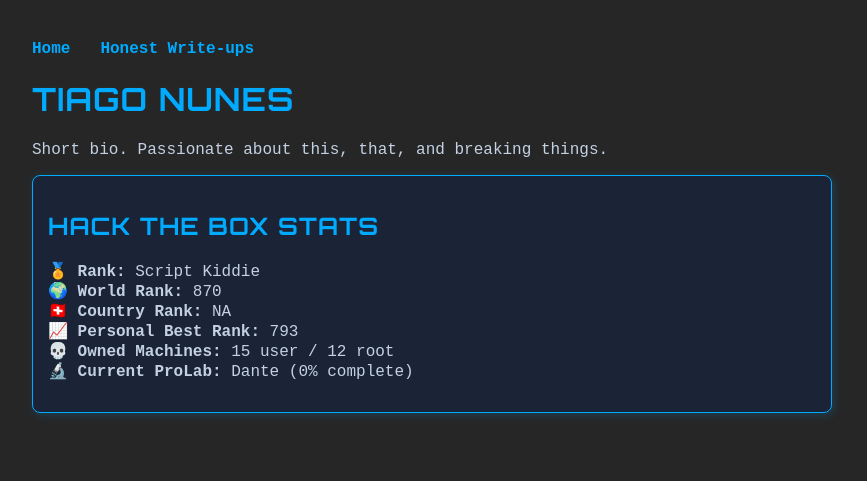
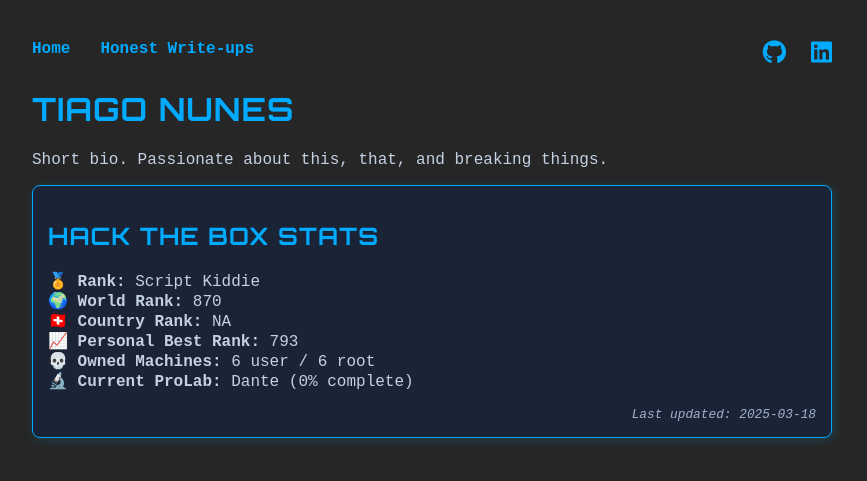
Before and after one commit to tiagomanunes/tiagomanunes.github.io, a Jekyll site: the page built from index.md, in a window 1280 px wide. Shown: the top 481 px of the page, without its empty margins (208-1075 px from the left). Built offline with Jekyll 4.4.1, drawn with Linux system fonts in a browser that asks for light colours.

Commit message:
Add social links and last updated

```diff
--- a/_data/htb.json
+++ b/_data/htb.json
@@ -1,10 +1,11 @@
 {
   "rank": "Script Kiddie",
   "world_rank": 870,
-  "country_rank": NA,
+  "country_rank": "NA",
   "best_rank": 793,
-  "owned_user": 15,
-  "owned_root": 12,
+  "owned_user": 6,
+  "owned_root": 6,
   "prolab": "Dante",
-  "prolab_progress": 0
+  "prolab_progress": 0,
+  "last_updated": "2025-03-18"
 }
--- a/_includes/nav.html
+++ b/_includes/nav.html
@@ -1,4 +1,12 @@
 <nav>
   <a href="{{ "/" | relative_url }}">Home</a>
   <a href="{{ "/writeups/" | relative_url }}">Honest Write-ups</a>
+  <div class="social-icons">
+    <a href="https://github.com/tiagomanunes" target="_blank">
+      <i class="fab fa-github"></i>
+    </a>
+    <a href="https://linkedin.com/in/tiagonunes" target="_blank">
+      <i class="fab fa-linkedin"></i>
+    </a>
+  </div>
 </nav>
--- a/_layouts/default.html
+++ b/_layouts/default.html
@@ -4,8 +4,9 @@
   <meta charset="UTF-8">
   <meta name="viewport" content="width=device-width, initial-scale=1.0">
   <title>{{ page.title }}</title>
-  <link rel="stylesheet" href="{{ "/style.css" | relative_url }}">
+  <link rel="stylesheet" href="{{ "/assets/css/style.css" | relative_url }}">
   <link rel="stylesheet" href="https://fonts.googleapis.com/css2?family=Orbitron:wght@400;700&display=swap">
+  <link rel="stylesheet" href="https://cdnjs.cloudflare.com/ajax/libs/font-awesome/6.4.2/css/all.min.css">
 </head>
 <body>
   {% include nav.html %}
--- a/style.css
+++ b/assets/css/style.css
@@ -71,3 +71,27 @@
   padding: 4px 6px;
   border-radius: 5px;
 }
+
+.last-updated {
+  font-size: 0.8em;
+  font-style: italic;
+  color: #a0b3cc; /* Soft blue-gray */
+  text-align: right;
+  margin-top: 10px;
+}
+
+.social-icons {
+  margin-left: auto; /* Pushes icons to the right */
+  display: flex;
+  gap: 10px;
+}
+
+.social-icons a {
+  color: #00aaff; /* Same cyber blue */
+  font-size: 1.5em;
+  transition: color 0.3s ease-in-out;
+}
+
+.social-icons a:hover {
+  color: #0088cc; /* Slightly darker blue on hover */
+}
--- a/index.md
+++ b/index.md
@@ -16,4 +16,5 @@
     <li>💀 <strong>Owned Machines:</strong> {{ site.data.htb.owned_user }} user / {{ site.data.htb.owned_root }} root</li>
     <li>🔬 <strong>Current ProLab:</strong> {{ site.data.htb.prolab }} ({{ site.data.htb.prolab_progress }}% complete)</li>
   </ul>
+  <div class="last-updated">Last updated: {{ site.data.htb.last_updated }}</div>
 </div>
```
